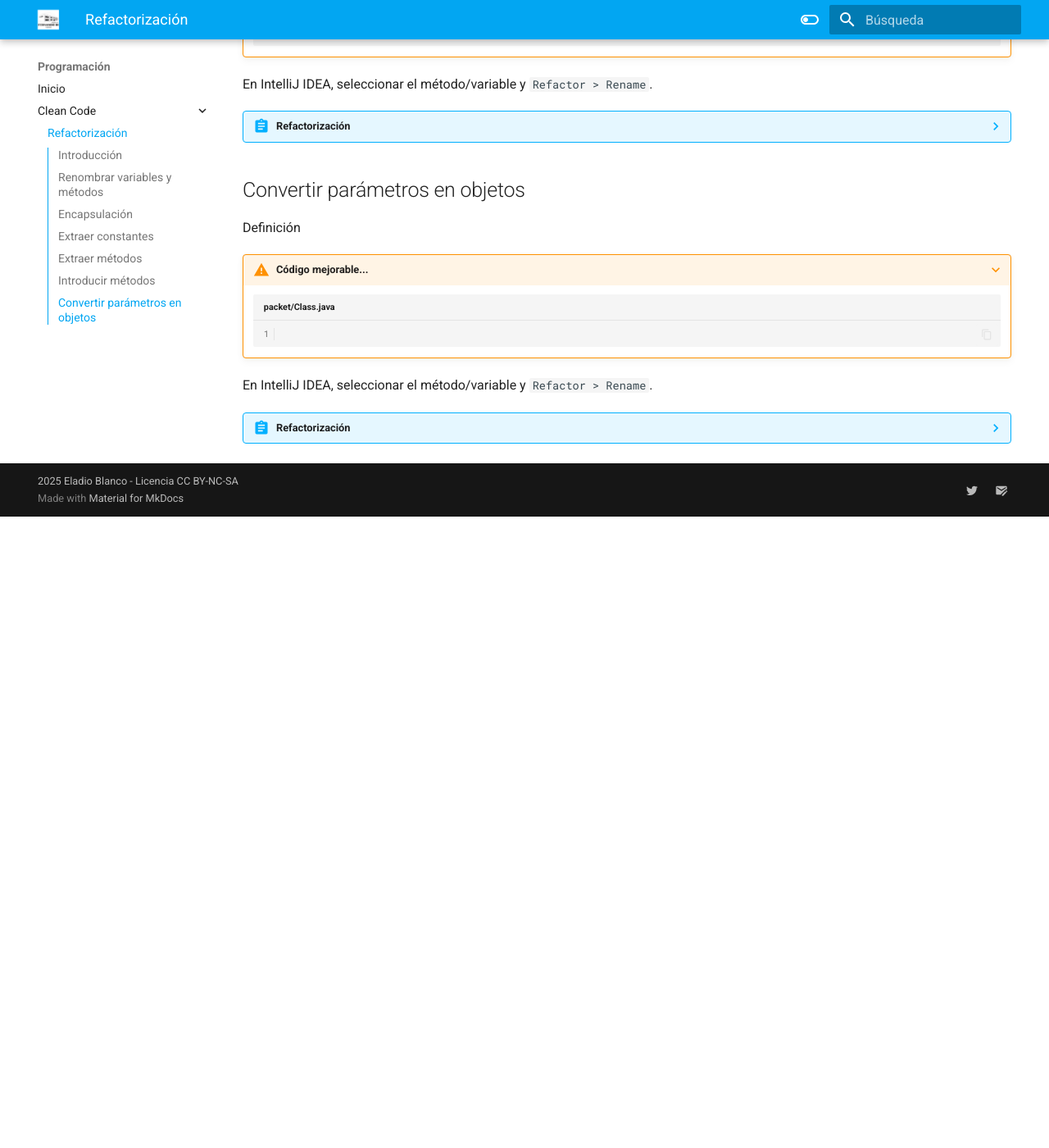
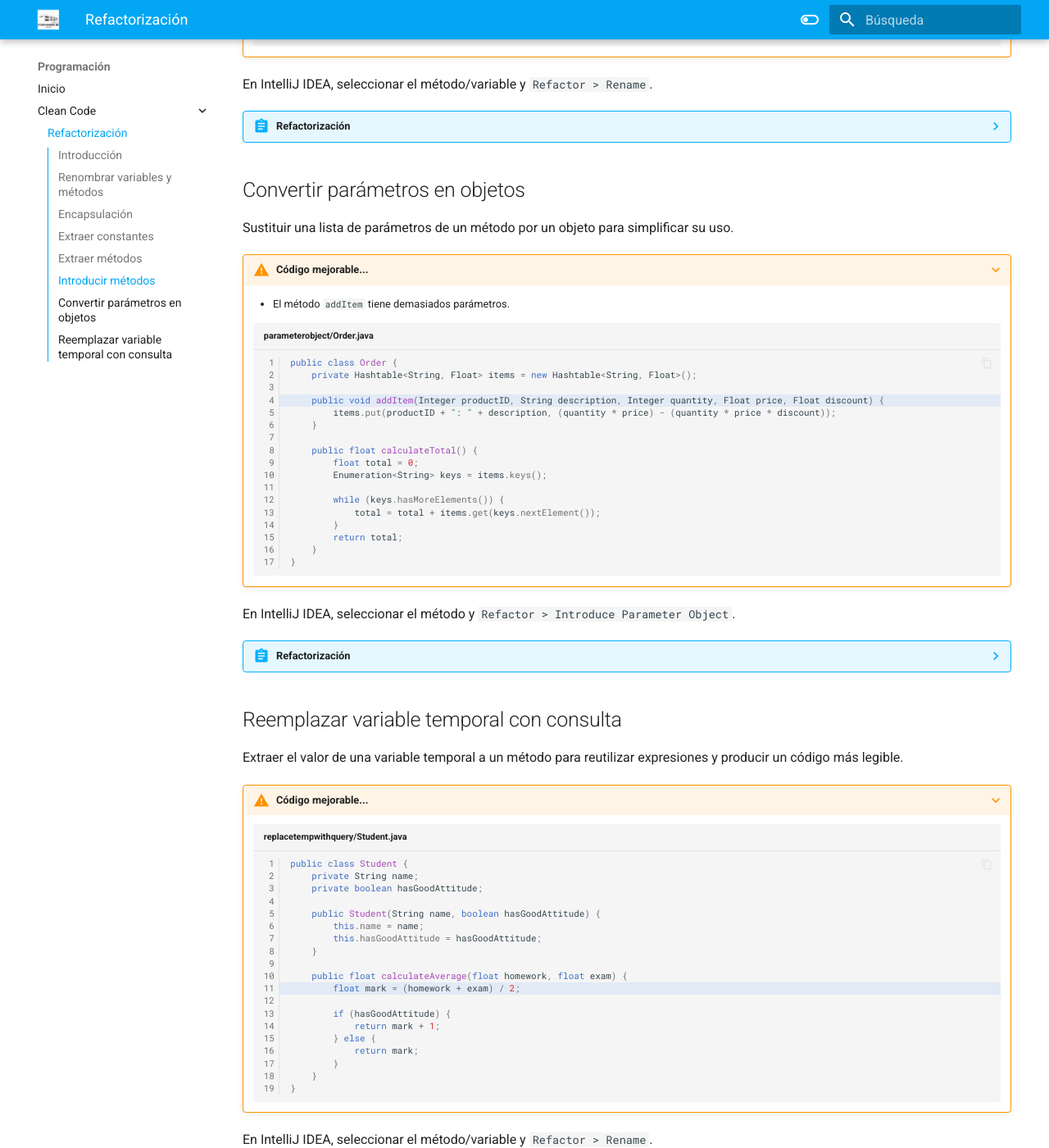
Before and after one commit to elblo/prog, an MkDocs documentation site: the page built from docs/cleancode/refactoring.md, in a window 1280 px wide and 1400 px high, scrolled down 3674 px. Shown: the whole window at 82% size. Built offline with MkDocs 1.6.1 and Material for MkDocs 9.7.7, drawn with Linux system fonts in a browser that asks for light colours; before the commit the page ends 4304 px from its top, so only the background shows below that.

Commit message:
Variables temporales a consulta

````diff
--- a/docs/cleancode/refactoring.md
+++ b/docs/cleancode/refactoring.md
@@ -308,20 +308,143 @@ En IntelliJ IDEA, seleccionar el método/variable y `Refactor > Rename`.
 
 ## Convertir parámetros en objetos
 
-Definición
+Sustituir una lista de parámetros de un método por un objeto para simplificar su uso.
 
 ???+ warning "Código mejorable..."
 
-    ``` java title="packet/Class.java"
+    - El método `addItem` tiene demasiados parámetros.
 
+    ``` java title="parameterobject/Order.java" hl_lines="4"
+    public class Order {
+        private Hashtable<String, Float> items = new Hashtable<String, Float>();
+
+        public void addItem(Integer productID, String description, Integer quantity, Float price, Float discount) {
+            items.put(productID + ": " + description, (quantity * price) - (quantity * price * discount));
+        }
+
+        public float calculateTotal() {
+            float total = 0;
+            Enumeration<String> keys = items.keys();
+
+            while (keys.hasMoreElements()) {
+                total = total + items.get(keys.nextElement());
+            }
+            return total;
+        }
+    }
+    ```
+
+En IntelliJ IDEA, seleccionar el método y `Refactor > Introduce Parameter Object`.
+
+??? abstract "Refactorización"
+
+    - Se crea una clase `OrderItem` que agrupa en sus atributos los antiguos parámetros.
+
+    ``` java title="parameterobject/refactored/Order.java" hl_lines="4"
+    public class Order {
+        private Hashtable<String, Float> items = new Hashtable<String, Float>();
+
+        public void addItem (OrderItem orderItem) {
+            items.put(orderItem.getProductID() + ": " + orderItem.getDescription(), orderItem.totalItem());
+        }
+
+        public float calculateTotal () {
+            float total = 0;
+            Enumeration<String> keys = items.keys();
+
+            while(keys.hasMoreElements()) {
+                total  = total + items.get(keys.nextElement());
+            }
+
+            return total;
+        }
+    }
+    ```
+
+    ``` java title="parameterobject/refactored/OrderItem.java"
+    public class OrderItem {
+        private int productID;
+        private String description;
+        private int quantity;
+        private float price;
+        private float discount;
+
+        public OrderItem(int productID, String description, int quantity, float price, float discount) {
+            this.productID = productID;
+            this.description = description;
+            this.quantity = quantity;
+            this.price = price;
+            this.discount = discount;
+        }
+
+        public float totalItem () {
+            return (quantity*price) - (quantity*price*discount);
+        }
+
+        public Integer getProductID() {
+            return productID;
+        }
+
+        public String getDescription() {
+            return description;
+        }
+    }
+    ```
+
+## Reemplazar variable temporal con consulta
+
+Extraer el valor de una variable temporal a un método para reutilizar expresiones y producir un código más legible.
+
+???+ warning "Código mejorable..."
+
+    ``` java title="replacetempwithquery/Student.java" hl_lines="11"
+    public class Student {
+        private String name;
+        private boolean hasGoodAttitude;
+
+        public Student(String name, boolean hasGoodAttitude) {
+            this.name = name;
+            this.hasGoodAttitude = hasGoodAttitude;
+        }
+
+        public float calculateAverage(float homework, float exam) {
+            float mark = (homework + exam) / 2;
+
+            if (hasGoodAttitude) {
+                return mark + 1;
+            } else {
+                return mark;
+            }
+        }
+    }
     ```
 
 En IntelliJ IDEA, seleccionar el método/variable y `Refactor > Rename`.
 
 ??? abstract "Refactorización"
 
-    - acciones
+    - En el método `mark` se extrae la operación que se le asignaba a la variable temporal.
 
-    ``` java title="packet/refactored/Class.java"
+    ``` java title="replacetempwithquery/refactored/Student.java" hl_lines="12 14 18-20"
+    public class StudentRefactored {
+        private String name;
+        private boolean hasGoodAttitude;
 
+        public Student(String name, boolean hasGoodAttitude) {
+            this.name = name;
+            this.hasGoodAttitude = hasGoodAttitude;
+        }
+
+        public float calculateAverage(float homework, float exam) {
+            if (hasGoodAttitude) {
+                return mark(homework, exam) + 1;
+            } else {
+                return mark(homework, exam);
+            }
+        }
+
+        private float mark(float homework, float exam) {
+            return (homework + exam) / 2;
+        }
+    }
     ```
````
